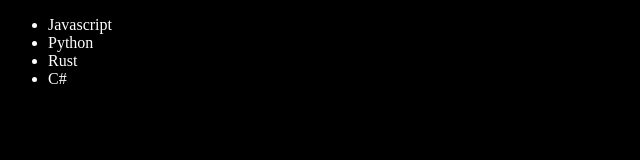
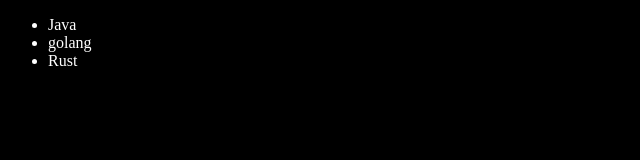
Before and after one commit to MDalamin5/Web-Integration-Lab-js, a website: page 01-DOM-Manipulations/Module-3-Edit-Dom/edit_dom_element.html in a window 1280 px wide. Shown: the full height of the page, 0-640 px from the left. Drawn offline with Linux system fonts and the light colour scheme.

Commit message:
dom edit, modify, remove

```diff
--- a/01-DOM-Manipulations/Module-3-Edit-Dom/edit_dom_element.html
+++ b/01-DOM-Manipulations/Module-3-Edit-Dom/edit_dom_element.html
@@ -36,5 +36,23 @@
     }
 
     addLanguage("C#")
+
+    // EDIT data
+    const secondLang = document.querySelector("li:nth-child(2)")
+    // approach 1
+    secondLang.innerHTML = "py"
+
+    //approach 2: best practice.
+    const newli = document.createElement('li')
+    newli.textContent = "golang"
+    secondLang.replaceWith(newli)
+
+    // edit different way
+    const firstLang = document.querySelector("li:first-child")
+    firstLang.outerHTML = "<li>Java</li>"
+
+    //remove
+    const langLang = document.querySelector("li:last-child")
+    langLang.remove()
 </script>
 </html>
```
